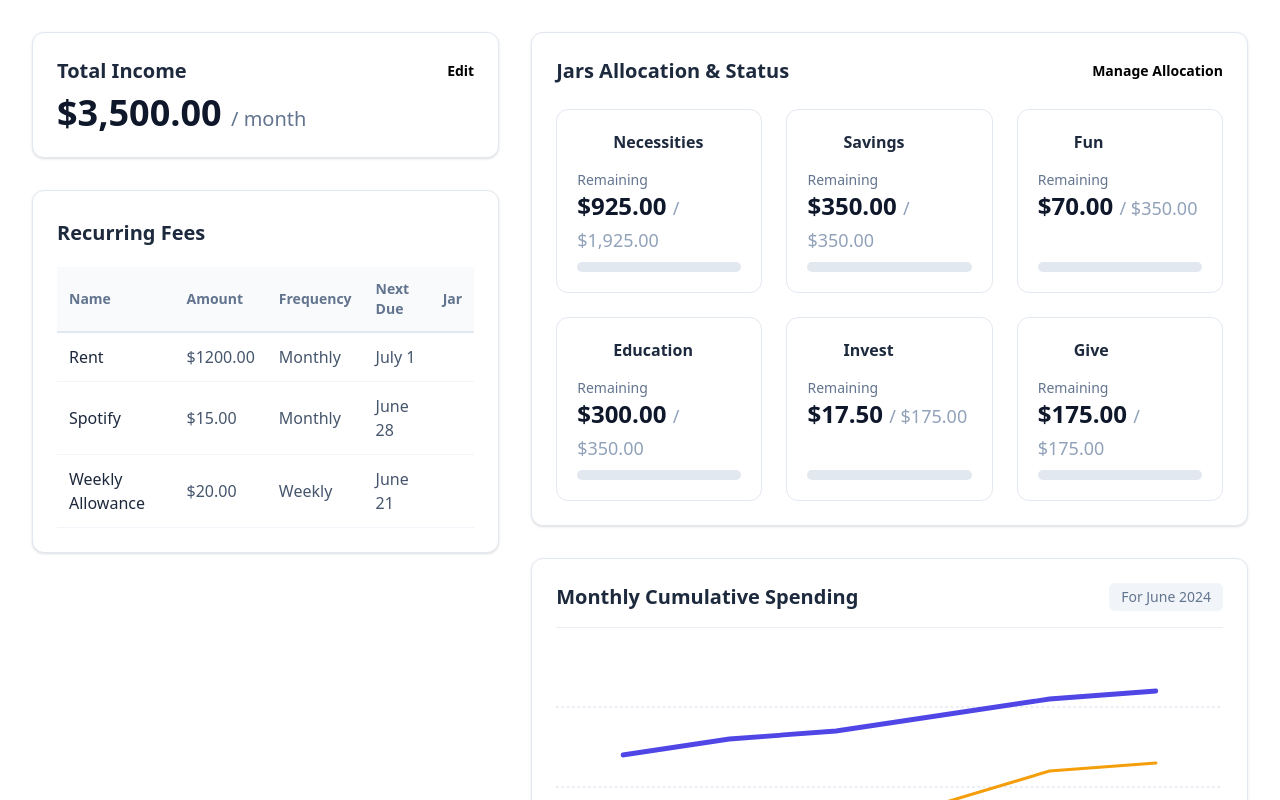
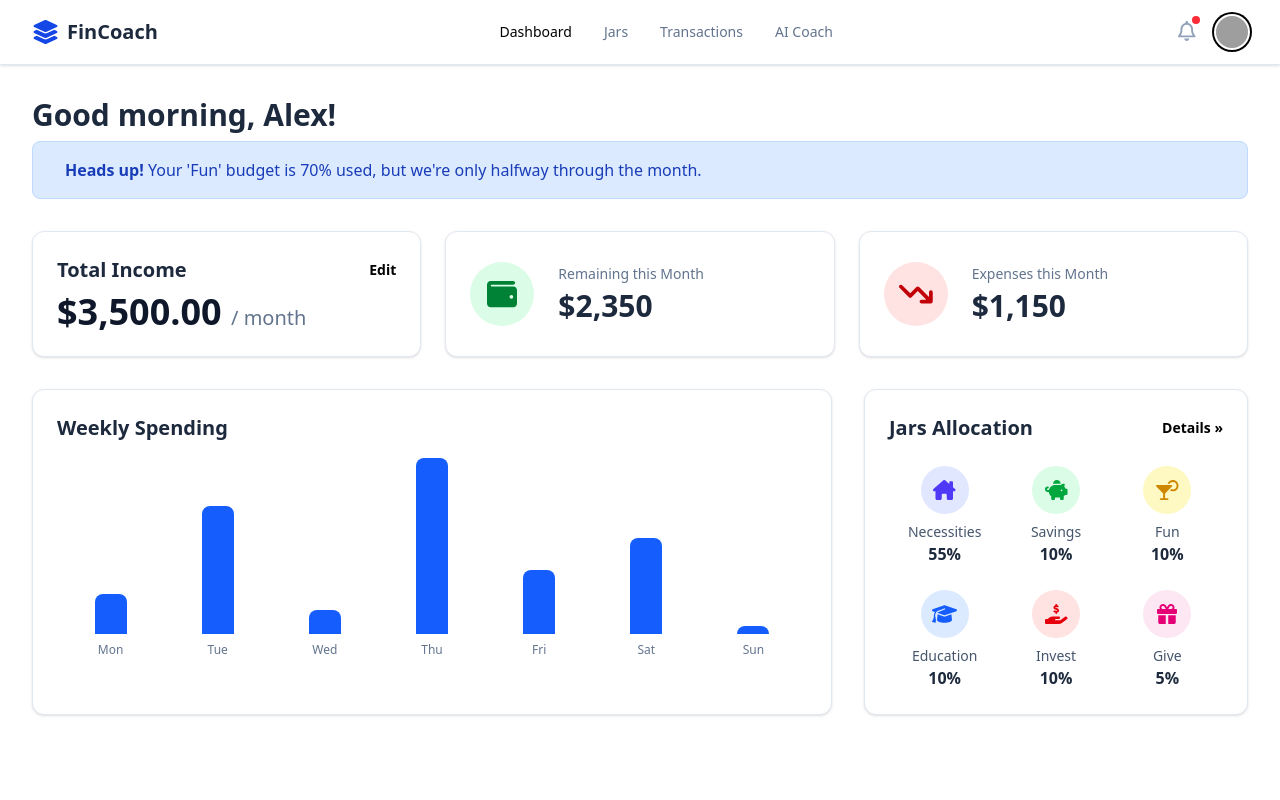
Before and after one commit to HCMUS-HQHuy/VPBANK-HACKATHON, a React (Vite) app: page / in a window 1280 px wide. Shown: the top 800 px of the page. Built offline with nearby package versions, Linux system fonts and the light colour scheme; grey boxes are pictures that could not be loaded.

Commit message:
init route

```diff
--- a/package.json
+++ b/package.json
@@ -29,6 +29,7 @@
     "eslint-plugin-react-hooks": "^5.2.0",
     "eslint-plugin-react-refresh": "^0.4.20",
     "globals": "^16.3.0",
+    "react-router-dom": "^7.6.3",
     "vite": "^7.0.4"
   }
 }
--- a/src/App.jsx
+++ b/src/App.jsx
@@ -1,10 +1,19 @@
-import Dashboard from './dashboard/Page';
+import { BrowserRouter, Routes, Route } from "react-router-dom";
+import DashboardPage from './dashboard/Page';
 import JarsManagementPage from './jars/Page';
+import Navbar from "./common/Navbar";
 
 export default function App() {
   return (
-    <>
-      <JarsManagementPage/>
-    </>
+    <BrowserRouter>
+      <Navbar />
+      <Routes>
+        <Route path="/" element={<DashboardPage />} />
+        <Route path="/dashboard" element={<DashboardPage />} />
+        <Route path="/jars" element={<JarsManagementPage />} />
+        {/* <Route path="/transactions" element={<TransactionsPage />} />
+        <Route path="/ai-coach" element={<AiCoachPage />} /> */}
+      </Routes>
+    </BrowserRouter>
   )
 }
--- a/src/dashboard/Page.jsx
+++ b/src/dashboard/Page.jsx
@@ -8,7 +8,6 @@ import ExpensesCard from '@/common/financialOverview/ExpensesCard';
 const Dashboard = () => {
   return (
 	<>
-      <Navbar/>
       {/* Main Container */}
       <div className="container mx-auto p-4 md:p-8">
         {/* Header Greeting */}
```
Also changed, not shown: 1 other file (tests, documents, lock files or other folders).
